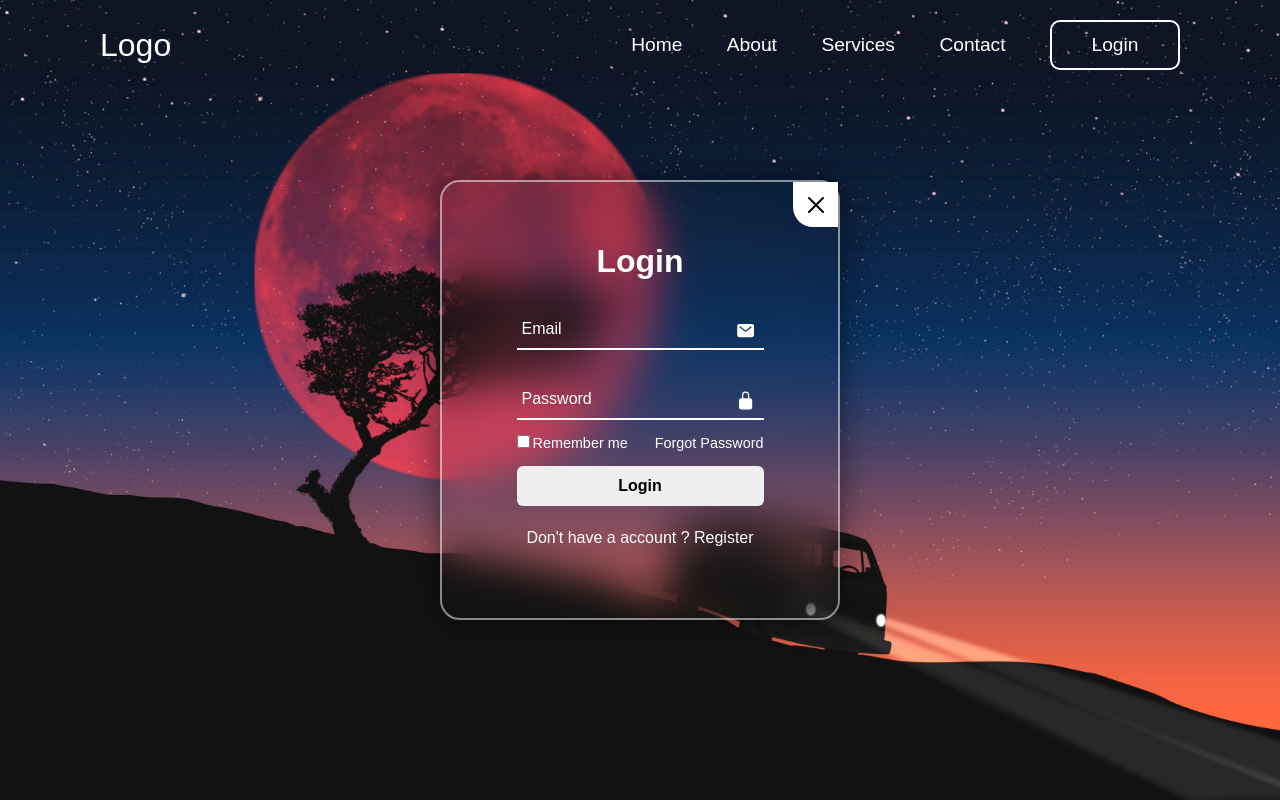
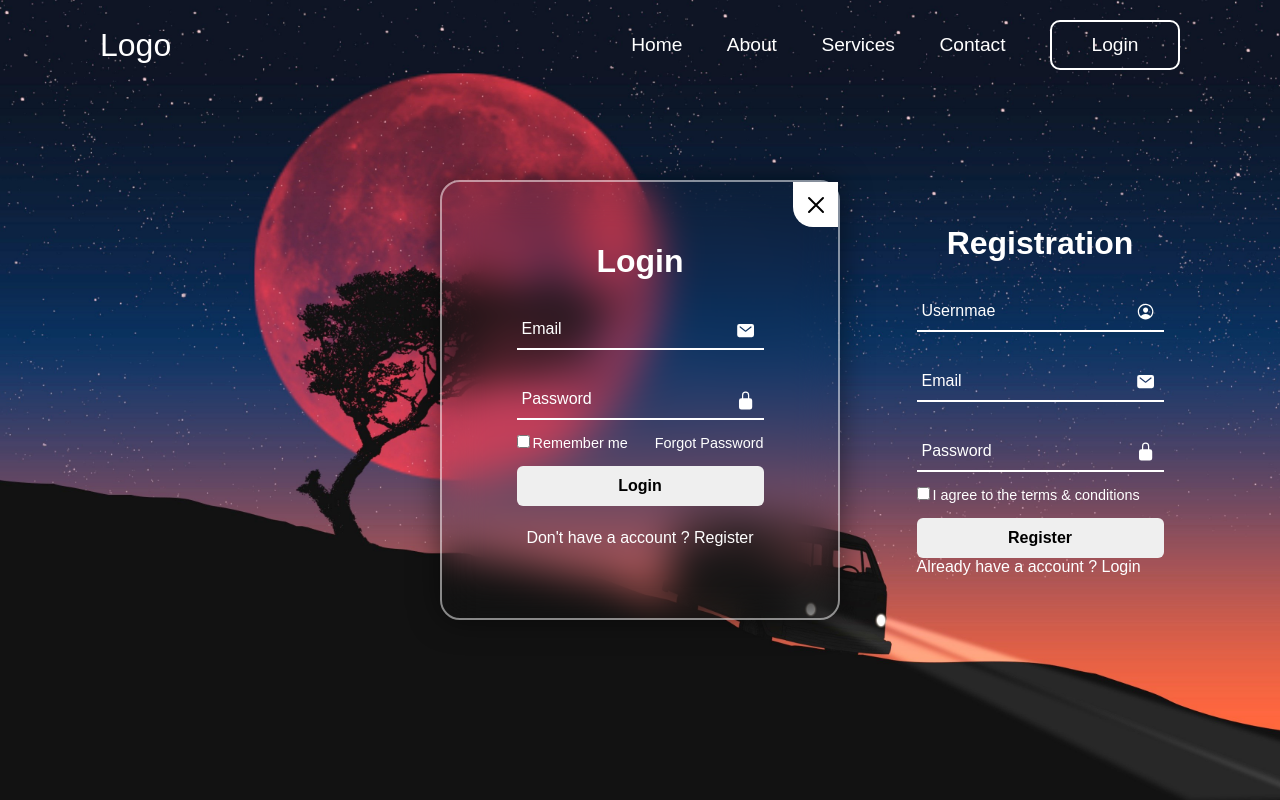
Before and after one commit to Al-AminDolar/LoginAndRegistration, a plain HTML site: page index.html in a window 1280 px wide. Drawn offline with nearby package versions, Linux system fonts and the light colour scheme.

Commit message:
working 80% done

```diff
--- a/index.html
+++ b/index.html
@@ -27,7 +27,7 @@
       </nav>
     </header>
 
-    <div class="warpper">
+    <div class="wrpper">
       <span class="icon-close">
         <ion-icon name="close-outline"></ion-icon>
       </span>
@@ -55,10 +55,55 @@
           <button type="submit" class="btn">Login</button>
 
           <div class="register">
-            <p>Don't have a account ? <a href="">Register</a></p>
+            <p>
+              Don't have a account ?
+              <a class="register-link" href="#">Register</a>
+            </p>
+          </div>
+        </form>
+      </div>
+
+      <div class="form-box-registration">
+        <h2>Registration</h2>
+        <form action="">
+          <div class="input-box">
+            <span class="icon">
+              <ion-icon name="person-circle-outline"></ion-icon
+            ></span>
+
+            <input type="text" required />
+            <label for="">Usernmae</label>
+          </div>
+          <div class="input-box">
+            <span class="icon"> <ion-icon name="mail"></ion-icon></span>
+
+            <input type="email" required />
+            <label for="">Email</label>
+          </div>
+          <div class="input-box">
+            <span class="icon"> <ion-icon name="lock-closed"></ion-icon></span>
+
+            <input type="password" required />
+            <label for="">Password</label>
+          </div>
+
+          <div class="remember">
+            <label for=""
+              ><input type="checkbox" />I agree to the terms & conditions</label
+            >
+          </div>
+
+          <button type="submit" class="btn">Register</button>
+
+          <div class="login-register">
+            <p>
+              Already have a account ? <a href="#" class="login-link">Login</a>
+            </p>
           </div>
         </form>
       </div>
     </div>
+
+    <script src="script.js"></script>
   </body>
 </html>
--- a/style.css
+++ b/style.css
@@ -90,7 +90,7 @@ content: "";
 }
 
 
-.warpper{
+.wrpper{
 position: relative;
     width: 400px;
     height: 440px;
@@ -101,10 +101,19 @@ position: relative;
     display: flex;
     justify-content: center;
     align-items: center;
+    /* overflow: hidden; */
     box-shadow: 0 0 30px rgba(0,0,0,.5);
 }
 
+.wrpper .form-box-login{
+    /* display: none; */
+}
 
+
+.wrpper .form-box-registration{
+    position: absolute;
+    transform: translateX(400px);
+}
 h2{
     font-size: 2em;
     text-align: center;
@@ -218,8 +227,17 @@ margin: 23px 0 10px;
     text-decoration: underline;
 }
 
+.login-register p a{
+    text-decoration: none;
+    color: #fff;
+    font-weight: 500;
+}
 
-.warpper .icon-close{
+.login-register a:hover{
+    text-decoration: underline;
+}
+
+.wrpper .icon-close{
     position: absolute;
     top: 0;
     right: 0;
@@ -232,6 +250,7 @@ margin: 23px 0 10px;
     align-items: center;
     justify-content: center;
     overflow: hidden;
+    overflow: hidden;
     border-bottom-left-radius: 20px;
     cursor: pointer;
     z-index: 1;
```
Also changed, not shown: script.js (added).
